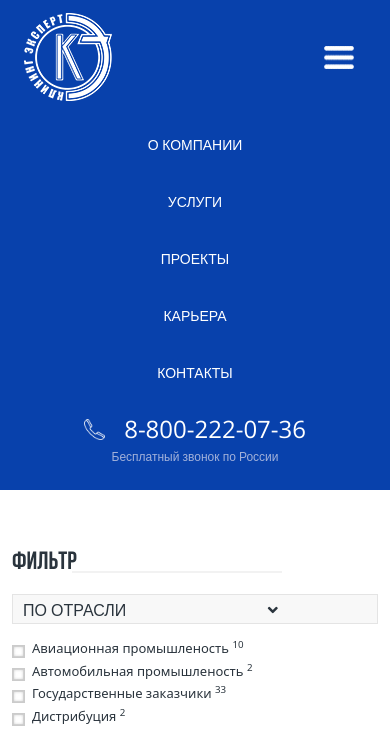
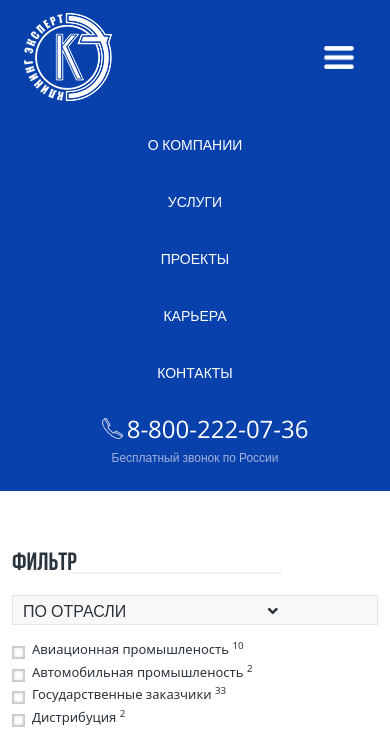
Before and after one commit to NicholasKuzya/NicholasKuzya.github.io, a PHP site: page / in a window 390 px wide, after a click that opens the changed part. Shown: the top 729 px of the page. Run offline with PHP 8.4, Linux system fonts and the light colour scheme; some libraries are stand-ins or nearby versions; some web fonts are replaced.

Commit message:
responsive-final

```diff
--- a/#source/style.scss
+++ b/#source/style.scss
@@ -22,7 +22,9 @@
 }
 
 header {
-    background-color: #0841ac;
+    background-image: url(../images/header-bg.png);
+    background-repeat: no-repeat;
+    background-position: center;
     & .navbar-toggler:focus {
         box-shadow: none;
     }
@@ -54,9 +56,9 @@ header {
             }
 
             & img {
-                margin-right: 15px;
+                margin-left: 20px;
                 height: 21px;
-                margin-bottom: 8px;
+                margin-bottom: 10px;
             }
             & p {
                 color: #a2b1da;
@@ -636,6 +638,8 @@ footer {
 }
 @media (max-width: 992px) {
     header {
+                background-color: #0841ac;
+                background-image: none;
         .navbar-light .navbar-toggler {
             border: none;
         }
--- a/css/style.css
+++ b/css/style.css
@@ -12,7 +12,9 @@
   font-style: normal;
 }
 header {
-  background-color: #0841ac;
+  background-image: url(../images/header-bg.png);
+  background-repeat: no-repeat;
+  background-position: center;
 }
 header .navbar-toggler:focus {
   -webkit-box-shadow: none;
@@ -41,9 +43,9 @@ header nav .b-phone-number .b-nav-link {
   color: #fff !important;
 }
 header nav .b-phone-number img {
-  margin-right: 15px;
+  margin-left: 20px;
   height: 21px;
-  margin-bottom: 8px;
+  margin-bottom: 10px;
 }
 header nav .b-phone-number p {
   color: #a2b1da;
@@ -491,6 +493,10 @@ footer .b-footer-text .b-footer-nav-text .b-footer-nav-text-text {
   }
 }
 @media (max-width: 992px) {
+  header {
+    background-color: #0841ac;
+    background-image: none;
+  }
   header .navbar-light .navbar-toggler {
     border: none;
   }
--- a/index.html
+++ b/index.html
@@ -25,7 +25,7 @@
                         aria-controls="navbarNav" aria-expanded="false" aria-label="Toggle navigation">
                         <span class="navbar-toggler-icon"></span>
                     </button>
-                    <div class="collapse navbar-collapse" id="navbarNav">
+                    <div class="collapse navbar-collapse justify-content-center" id="navbarNav">
                         <ul class="navbar-nav b-navbar">
                             <li class="nav-item b-nav-item">
                                 <a class="nav-link b-nav-link" aria-current="page" href="#">О КОМПАНИИ</a>
```
